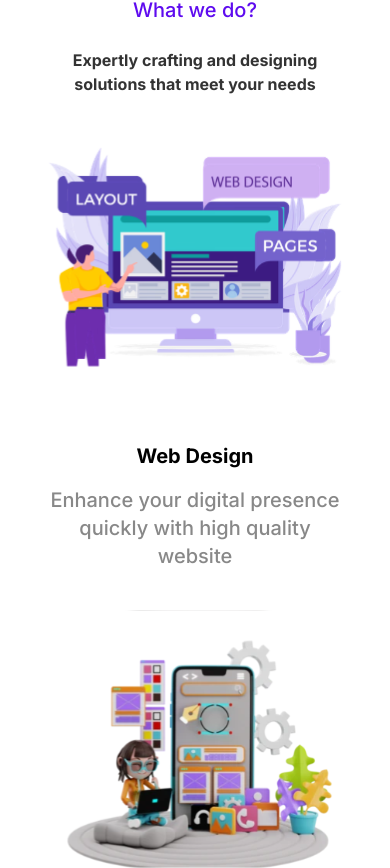
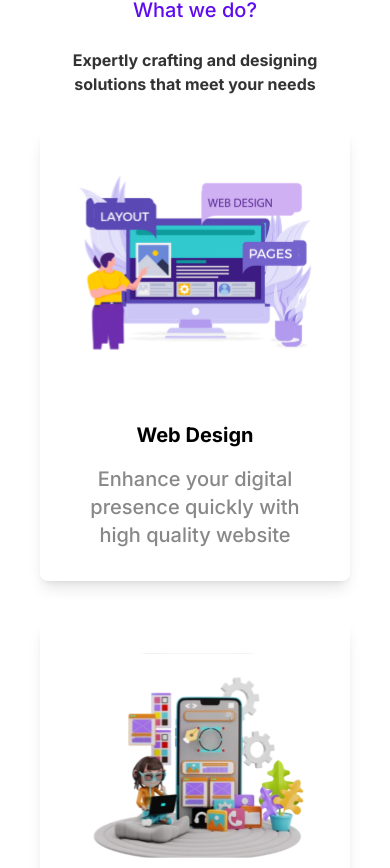
Before and after one commit to codesirpi/landing-site, a Next.js app: page / in a window 390 px wide. Shown: the part 952-1820 px from the top of the page. Built offline with nearby package versions, Linux system fonts and the light colour scheme.

Commit message:
fix: fixing mobile responsive show cards

```diff
--- a/app/components/service-provider-section/services-container.tsx
+++ b/app/components/service-provider-section/services-container.tsx
@@ -33,7 +33,7 @@ export const ServiceContainer = ({
         },
       }}
       viewport={{ once: true }}
-      className={clsx("flex flex-col ", {
+      className={clsx("flex flex-col lg:shadow-none shadow-lg p-8 lg:p-0 rounded-lg lg:rounded-none ", {
         "lg:flex-row-reverse gap-10 lg:gap-0": isCardIsEven,
         "lg:flex-row gap-10": !isCardIsEven,
       })}
```
